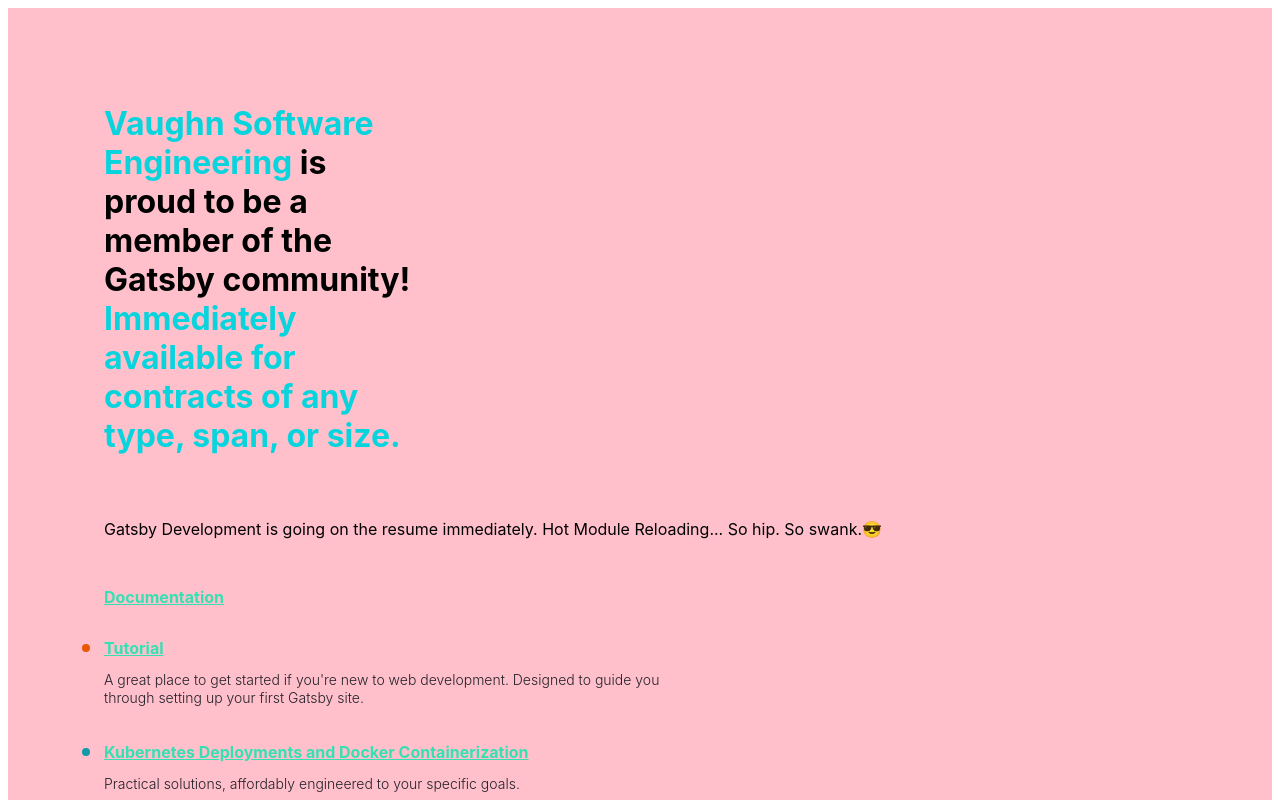
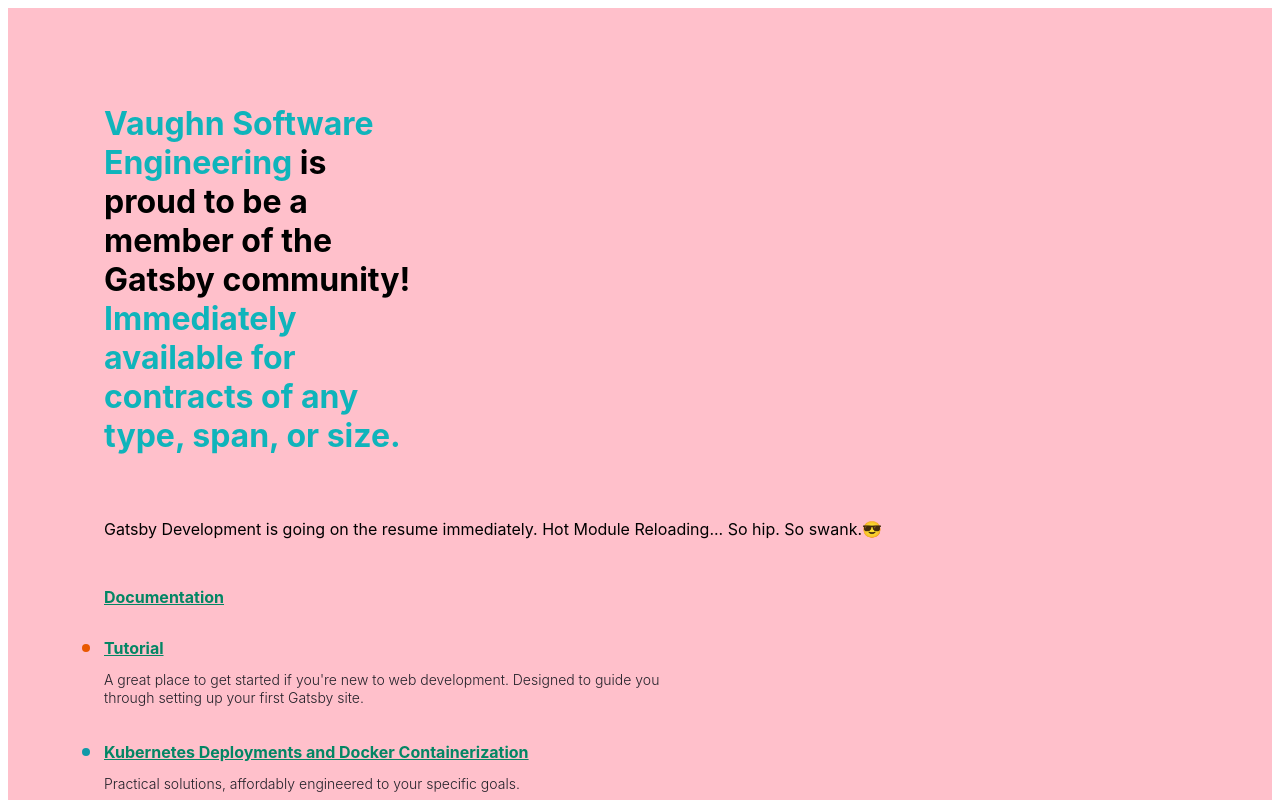
Before and after one commit to adammathewvaughn/vaughn-engineering-by-gatsby-js, a Gatsby site: page / in a window 1280 px wide. Shown: the top 800 px of the page. Built offline with nearby package versions, Linux system fonts and the light colour scheme; Gatsby itself is replaced by a stand-in of ours.

Commit message:
added links and font color

```diff
--- a/commons.css
+++ b/commons.css
@@ -3,7 +3,7 @@
 height: 100vh;
 opacity: 1 !important;
 background-size: cover;
-background:#F078D5;
+background-color:#ffdfe5;
 
 background-size: cover;
 }
--- a/src/pages/index.js
+++ b/src/pages/index.js
@@ -13,7 +13,7 @@
   maxWidth: 320,
 }
 const headingAccentStyles = {
-  color: "#08D4DD",
+  color: "rgb(15, 180, 187)",
 }
 const paragraphStyles = {
   marginBottom: 48,
@@ -31,7 +31,7 @@
 }
 
 const linkStyle = {
-  color: "#35E0B3",
+  color: "#038664",
   fontWeight: "bold",
   fontSize: 16,
   verticalAlign: "5%",
```
